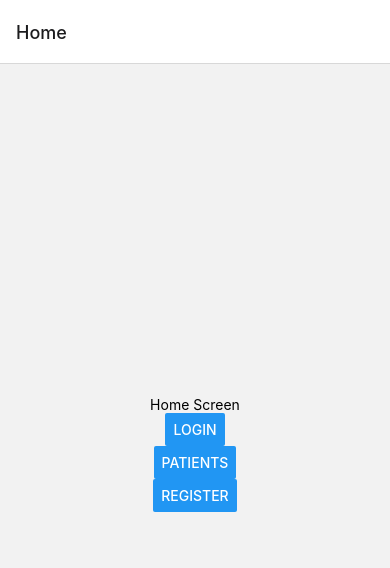
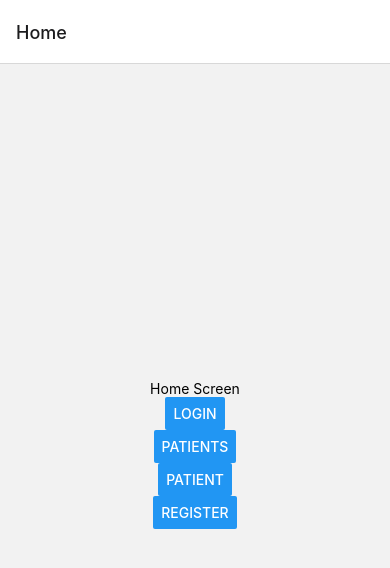
Before and after one commit to Wojtekk77/myPatient, a React Native app: screen / in a window 390 px wide. Shown: the top 568 px of the page. Built offline with nearby package versions, Linux system fonts and the light colour scheme.

Commit message:
add patient to homescreen

```diff
--- a/App.js
+++ b/App.js
@@ -7,6 +7,7 @@ import { createNativeStackNavigator } from '@react-navigation/native-stack';
 import Register from './screens/register/Register';
 import Patients from './screens/patients/Patients';
 import Login from './screens/login/Login';
+import Patient from './screens/patients/Patient';
 
 
 function HomeScreen({ navigation }) {
@@ -20,6 +21,10 @@ function HomeScreen({ navigation }) {
       <Button
         title="Patients"
         onPress={() => navigation.navigate('Patients')}
+      />
+      <Button
+        title="Patient"
+        onPress={() => navigation.navigate('Patient')}
       />
       <Button
         title="Register"
@@ -39,6 +44,7 @@ function App() {
         <Stack.Screen name="Home" component={HomeScreen} />
         <Stack.Screen name="Login" component={Login} />
         <Stack.Screen name="Patients" component={Patients} />
+        <Stack.Screen name="Patient" component={Patient} />
         <Stack.Screen name="Register" component={Register} />
       </Stack.Navigator>
     </NavigationContainer>
```
